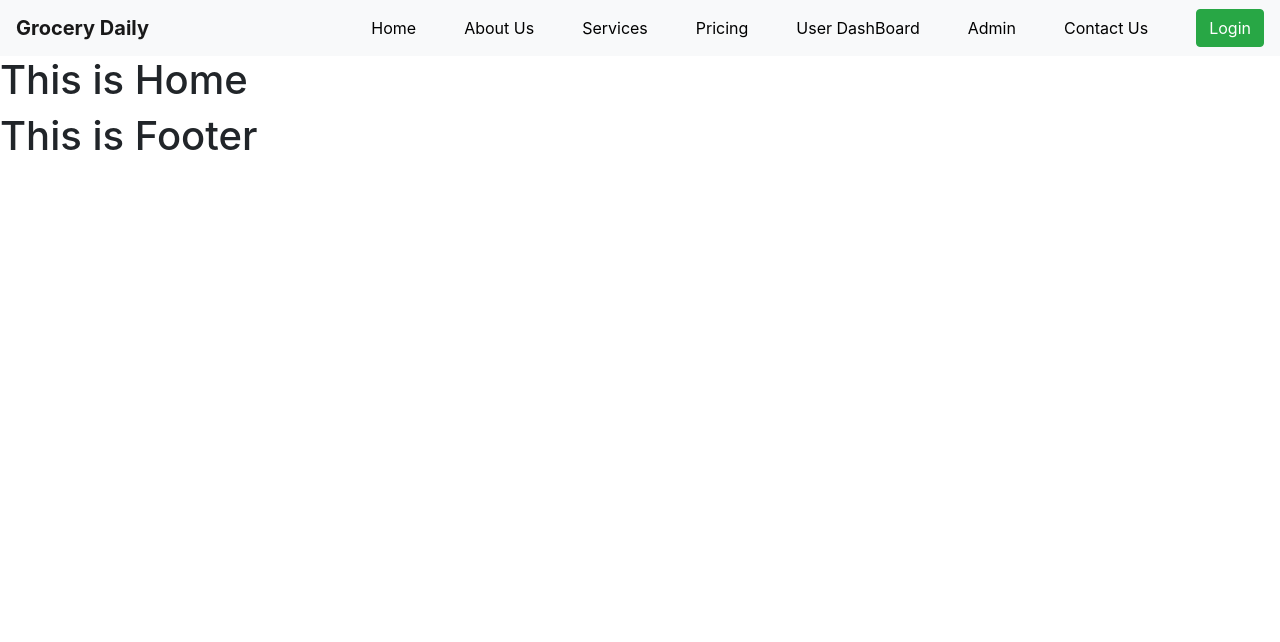
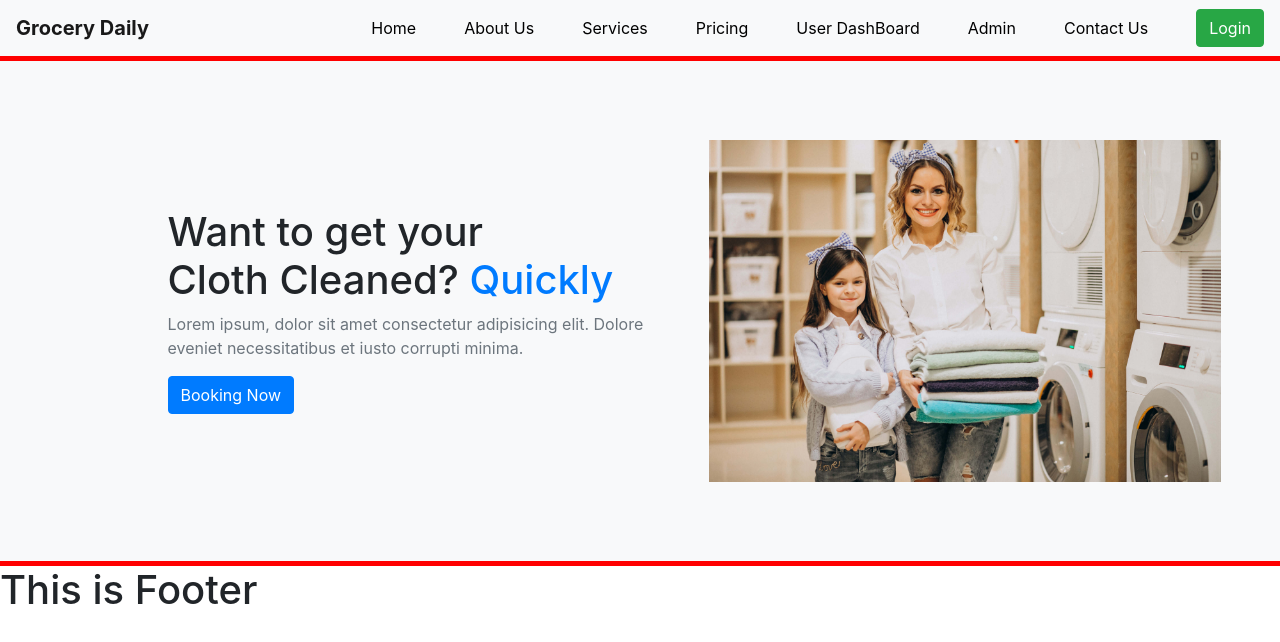
Before and after one commit to Debaray/clean-it-client, a React (Create React App) app: page / in a window 1280 px wide. Shown: the top 642 px of the page. Built offline with nearby package versions, Linux system fonts and the light colour scheme.

Commit message:
Header Main done

```diff
--- /dev/null
+++ b/src/components/Home/Header/Header.css
@@ -0,0 +1,3 @@
+.header-container{
+    border: 5px solid red;
+}
--- /dev/null
+++ b/src/components/Home/Header/Header.js
@@ -0,0 +1,12 @@
+import React from 'react';
+import HeaderMain from '../HeaderMain/HeaderMain';
+import './Header.css';
+const Header = () => {
+    return (
+        <div className="header-container">
+            <HeaderMain></HeaderMain>
+        </div>
+    );
+};
+
+export default Header;
--- /dev/null
+++ b/src/components/Home/HeaderMain/HeaderMain.css
@@ -0,0 +1,3 @@
+.headerMain-container{
+    height: 500px;
+}
--- /dev/null
+++ b/src/components/Home/HeaderMain/HeaderMain.js
@@ -0,0 +1,21 @@
+import React from 'react';
+import { Link } from 'react-router-dom';
+import laundryPicture from '../../../images/laundryServiceHeader.jpg';
+import './HeaderMain.css';
+const HeaderMain = () => {
+    return (
+        <main className=" bg-light row d-flex align-items-center justify-content-center headerMain-container">
+            <div className="col-5 offset-1">
+                <h1 className="text-black">Want to get your <br /> Cloth Cleaned? <span className="text-primary">Quickly</span></h1>
+                <p className="text-secondary">Lorem ipsum, dolor sit amet consectetur adipisicing elit. Dolore eveniet necessitatibus et iusto corrupti minima.</p>
+                <Link to="/services" className="btn btn-primary">Booking Now</Link>
+            </div>
+            <div className="col-5">
+                <img src={laundryPicture} alt="" className="img-fluid" />
+            </div>
+
+        </main>
+    );
+};
+
+export default HeaderMain;
--- a/src/components/Home/Home/Home.js
+++ b/src/components/Home/Home/Home.js
@@ -1,12 +1,13 @@
 import React from 'react';
 import Footer from '../../Shared/Footer/Footer';
 import NavBar from '../../Shared/NavBar/NavBar';
+import Header from '../Header/Header';
 
 const Home = () => {
     return (
         <div>
             <NavBar></NavBar>
-            <h1>This is Home</h1>
+            <Header></Header>
             <Footer></Footer>
         </div>
     );
```
Also changed, not shown: src/components/DashBoard/AddService/AddService.js (+2 -5 lines), src/images/laundryServiceHeader.jpg (added).
